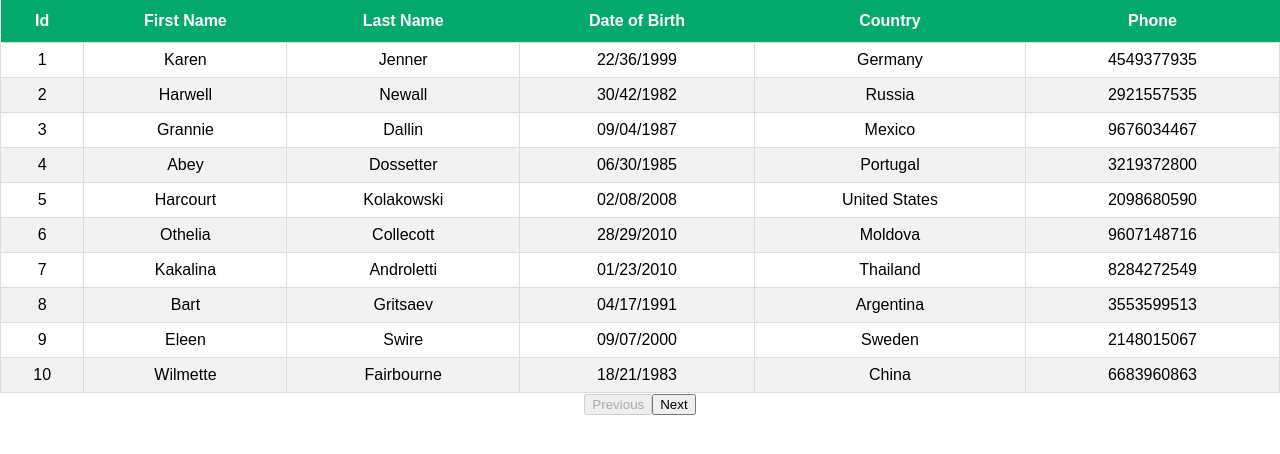
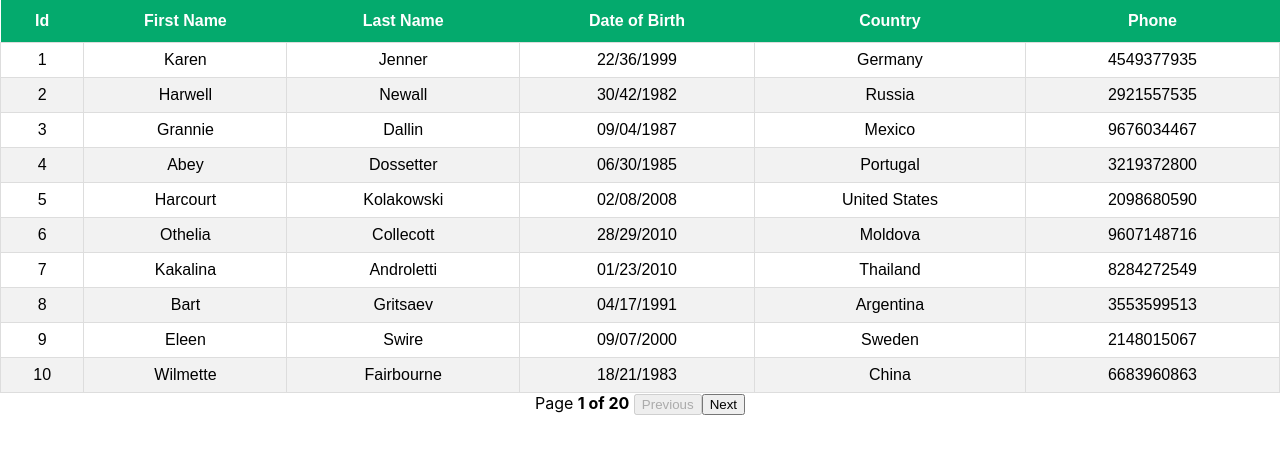
Before and after one commit to pradeep2165/react-table, a React (Create React App) app: page / in a window 1280 px wide. Shown: the top 454 px of the page. Built offline with nearby package versions, Linux system fonts and the light colour scheme.

Commit message:
to show current page and total number of page

```diff
--- a/src/conponents/PaginationTable.js
+++ b/src/conponents/PaginationTable.js
@@ -8,14 +8,14 @@ export const PaginationTable = () => {
   const columns = useMemo(() => COLUMNS, []);
   const data = useMemo(() => MOCK_DATA, []);
 
-  const { getTableProps, getTableBodyProps, headerGroups, page, nextPage, previousPage, canPreviousPage, canNextPage, prepareRow } = useTable(
+  const { getTableProps, getTableBodyProps, headerGroups, page, nextPage, previousPage, canPreviousPage, canNextPage, prepareRow, pageOptions, state } = useTable(
     {
       columns,
       data,
     },
     usePagination
   );
-
+  const { pageIndex } = state;
   return (
     <>
       <table {...getTableProps()}>
@@ -42,6 +42,12 @@ export const PaginationTable = () => {
         </tbody>
       </table>
       <div>
+        <span>
+          Page{" "}
+          <strong>
+            {pageIndex + 1} of {pageOptions.length}
+          </strong>{" "}
+        </span>
         <button onClick={() => previousPage()} disabled={!canPreviousPage}>
           Previous
         </button>
```
